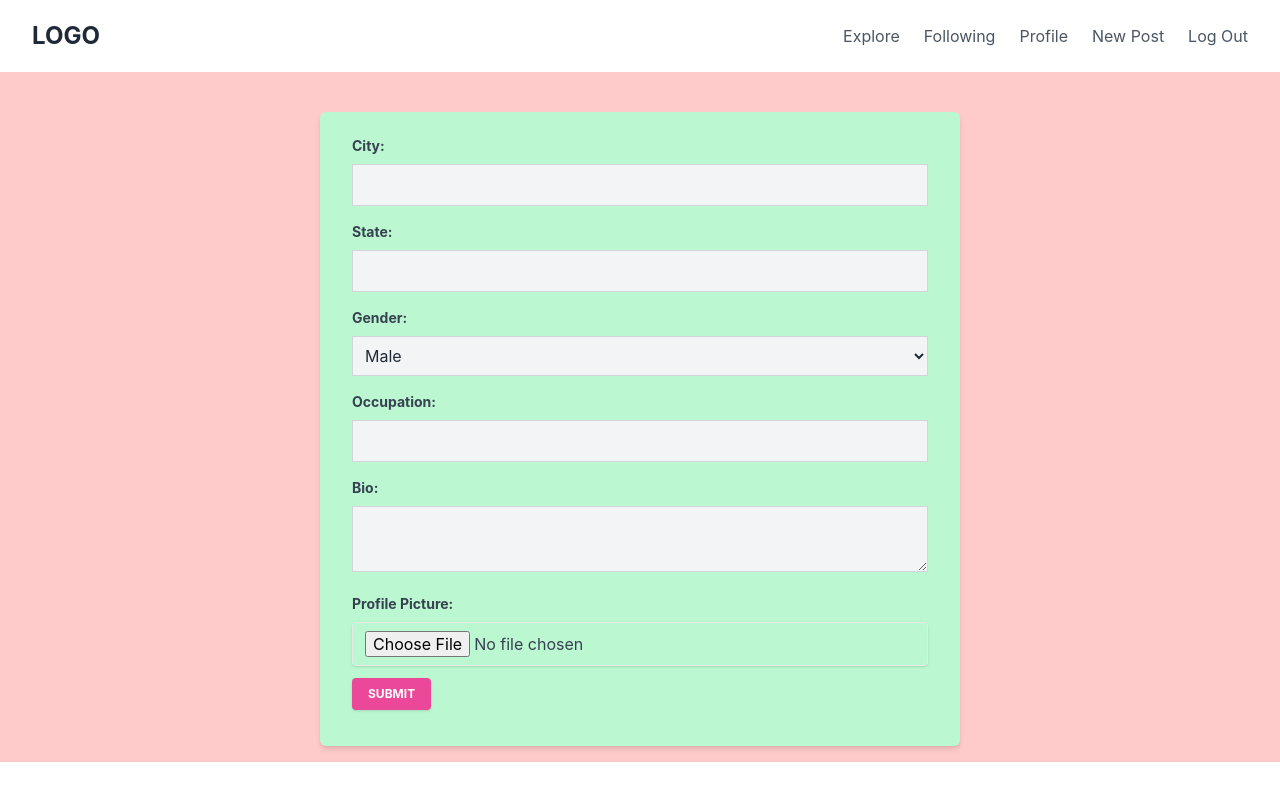
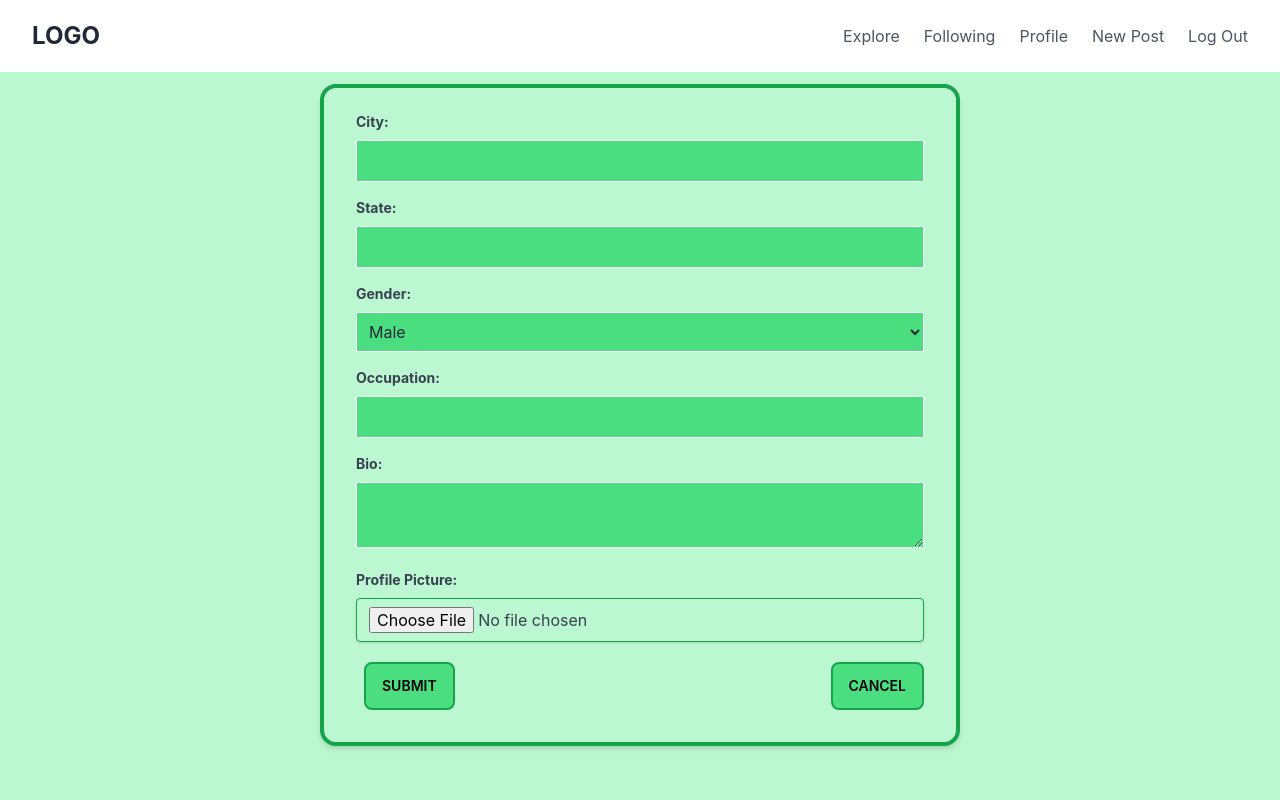
Before and after one commit to stone-com/MERN-social-media-blog, a React (Create React App) app in the folder frontend/: page /editProfile in a window 1280 px wide. Shown: the top 800 px of the page. Built offline with nearby package versions, Linux system fonts and the light colour scheme; no server answers; sample sign-in values are in the browser's storage.

Commit message:
Updated styling on edit profile section

```diff
--- a/frontend/src/pages/EditProfile.jsx
+++ b/frontend/src/pages/EditProfile.jsx
@@ -17,8 +17,7 @@ const EditProfile = () => {
     dispatch(getUserProfile(user._id));
   }, []);
 
-  const { birthday, city, state, gender, occupation, bio, profilePic } =
-    formData;
+  const { city, state, gender, occupation, bio, profilePic } = formData;
 
   const onChange = (e) => {
     setFormData({ ...formData, [e.target.name]: e.target.value });
@@ -36,11 +35,11 @@ const EditProfile = () => {
   };
 
   return (
-    <div className='flex justify-center bg-red-200 space-around align-center'>
-      <div className='w-full mt-10 rounded-md sm:w-3/6'>
+    <div className='flex justify-center h-screen bg-green-200 space-around align-center'>
+      <div className='w-full mt-3 10 sm:w-3/6'>
         <form
           onSubmit={onSubmit}
-          className='px-8 pt-6 pb-8 mb-4 bg-green-200 rounded-md shadow-md'
+          className='px-8 pt-6 pb-8 mb-4 bg-green-200 sm:shadow-md sm:border-green-600 sm:border-4 rounded-2xl'
         >
           <label
             htmlFor='city'
@@ -53,7 +52,7 @@ const EditProfile = () => {
             name='city'
             value={city}
             onChange={onChange}
-            className='w-full p-2 mb-4 bg-gray-100 border border-gray-300 outline-none title'
+            className='w-full p-2 mb-4 placeholder-white bg-green-400 border border-white outline-lg none rounded- title-lg'
           />
           <br />
           <label
@@ -67,7 +66,7 @@ const EditProfile = () => {
             name='state'
             value={state}
             onChange={onChange}
-            className='w-full p-2 mb-4 bg-gray-100 border border-gray-300 outline-none title'
+            className='w-full p-2 mb-4 placeholder-white bg-green-400 border border-white outline-none title outline-lg none rounded- title-lg'
           />
           <br />
           <label
@@ -80,7 +79,7 @@ const EditProfile = () => {
             name='gender'
             value={gender}
             onChange={onChange}
-            className='w-full p-2 mb-4 bg-gray-100 border border-gray-300 outline-none title'
+            className='w-full p-2 mb-4 placeholder-white bg-green-400 border border-white outline-none title outline-lg none rounded- title-lg'
           >
             <option value='male'>Male</option>
             <option value='female'>Female</option>
@@ -98,7 +97,7 @@ const EditProfile = () => {
             name='occupation'
             value={occupation}
             onChange={onChange}
-            className='w-full p-2 mb-4 bg-gray-100 border border-gray-300 outline-none title'
+            className='w-full p-2 mb-4 placeholder-white bg-green-400 border border-white outline-none title outline-lg none rounded- title-lg'
           />
           <br />
           <label
@@ -111,7 +110,7 @@ const EditProfile = () => {
             name='bio'
             value={bio}
             onChange={onChange}
-            className='w-full p-2 mb-4 bg-gray-100 border border-gray-300 outline-none title'
+            className='w-full p-2 mb-4 placeholder-white bg-green-400 border border-white outline-none title none rounded- title-lg'
           />
           <br />
           <label
@@ -125,15 +124,24 @@ const EditProfile = () => {
             name='profilePic'
             accept='image/*'
             onChange={onChange}
-            className='w-full px-3 py-2 leading-tight text-gray-700 border rounded shadow appearance-none focus:outline-none focus:shadow-outline'
+            className='w-full px-3 py-2 mb-3 leading-tight text-gray-700 border border-green-600 rounded shadow appearance-none focus:outline-none focus:shadow-outline'
           />
           <br />
-          <button
-            type='submit'
-            className='self-center px-4 py-2 mt-3 mb-1 text-xs font-bold text-white uppercase bg-pink-500 rounded shadow outline-none active:bg-pink-600 hover:shadow-md focus:outline-none sm:mr-2'
-          >
-            Submit
-          </button>
+          <div className='flex justify-between mt-2'>
+            <button
+              type='submit'
+              className='ml-2 text-black bg-green-400 border-2 border-green-600 btn hover:bg-green-600'
+            >
+              Submit
+            </button>
+            <button
+              type='button'
+              className='ml-2 text-black bg-green-400 border-2 border-green-600 btn hover:bg-green-600'
+              onClick={() => navigate(-1)}
+            >
+              Cancel
+            </button>
+          </div>
         </form>
       </div>
     </div>
```
